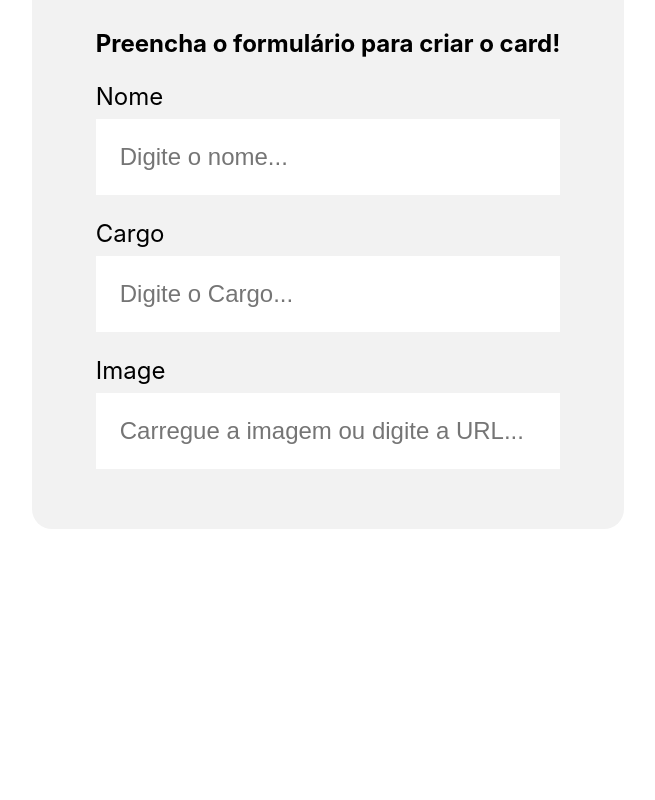
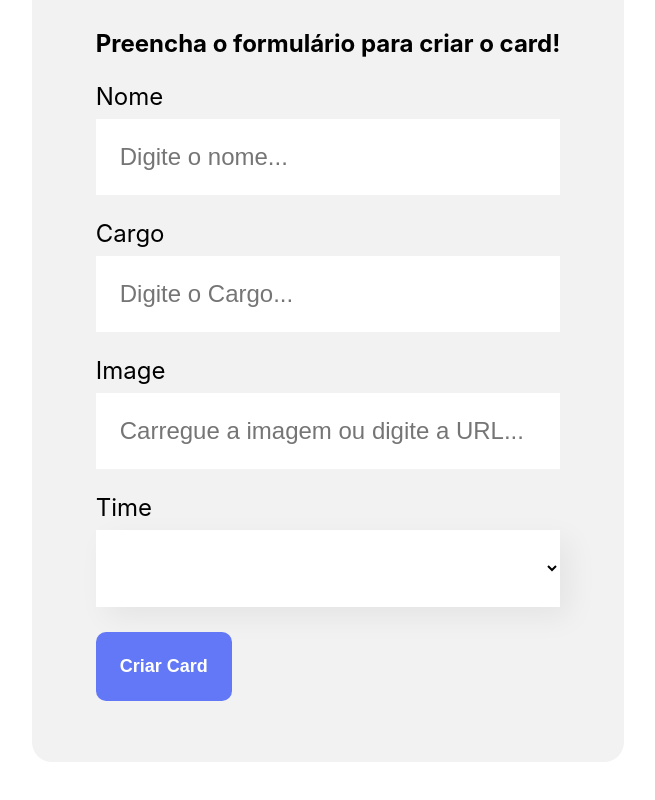
Before and after one commit to Mgmartinho/organo, a React (Create React App) app: page / in a window 1280 px wide. Shown: the part 605-1405 px from the top of the page, without its empty margins (312-967 px from the left). Before the commit the page ends 1214 px from the top, so only its background shows below. Built offline with nearby package versions, Linux system fonts and the light colour scheme.

Commit message:
form and buttom

```diff
--- /dev/null
+++ b/src/ButtomForms/Buttom.css
@@ -0,0 +1,16 @@
+.botao{
+    background-color: #6278f7;
+    border-radius: 10px;
+    font-weight: 700;
+    font-size: 18px;
+    padding: 24px;
+    margin: 25px 0;
+    border: none;
+    cursor: pointer;
+    color: #fff;
+
+}
+
+.botao:hover{
+    color: #95ffd4;
+}
--- /dev/null
+++ b/src/ButtomForms/index.js
@@ -0,0 +1,12 @@
+import "./Buttom.css"
+
+const Buttom = (props) => {
+    return(
+        <button className="botao">
+            {props.children}
+        </button>
+    )
+
+}
+
+export default Buttom
--- a/src/componentes/BodyForms/index.js
+++ b/src/componentes/BodyForms/index.js
@@ -1,7 +1,20 @@
 import "./Formulario.css"
 import TextForm from "../Form";
+import ListaSuspensa from "../ListaSuspensa";
+import Buttom from "../../ButtomForms";
 
 const BodyFormulario = () => {
+
+    const times = [
+        '',
+        'Programação',
+        'Front-End',
+        'Data-Scienc',
+        'Devops',
+        'UX Design',
+        'Mobile',
+    ];
+
     return (
         <section className="formulario">
             <form>
@@ -9,7 +22,10 @@
                 <TextForm label="Nome" placeholder="Digite o nome" />
                 <TextForm label="Cargo" placeholder="Digite o Cargo" />
                 <TextForm label="Image" placeholder="Carregue a imagem ou digite a URL" />
-
+                <ListaSuspensa label="Time" itens={times}/>
+                <Buttom>
+                    Criar Card
+                </Buttom>
             </form>
         </section>
     )
--- /dev/null
+++ b/src/componentes/ListaSuspensa/ListaSuspensa.css
@@ -0,0 +1,15 @@
+.lista-suspensa label{
+    display: block;
+    margin-bottom: 8px;
+    font-size: 24px;
+}
+
+.lista-suspensa select{
+    background-color: #fff;
+    box-shadow: 10px 10px 30px rgba(0,0,0,0.06);
+    width: 100%;
+    border: none;
+    font-size: 24px;
+    padding: 24px;
+    box-sizing: border-box;
+}
--- /dev/null
+++ b/src/componentes/ListaSuspensa/index.js
@@ -0,0 +1,17 @@
+import "./ListaSuspensa.css"
+
+const ListaSuspensa = (props) => {
+    console.log(props.itens)
+    return (
+        <div className="lista-suspensa">
+            <label>{props.label}</label>
+            <select >
+                    {props.itens.map (item => {
+                        return <option key={item}>{item}</option>
+                    })}
+            </select>
+        </div>
+    )
+}
+
+export default ListaSuspensa;
```
